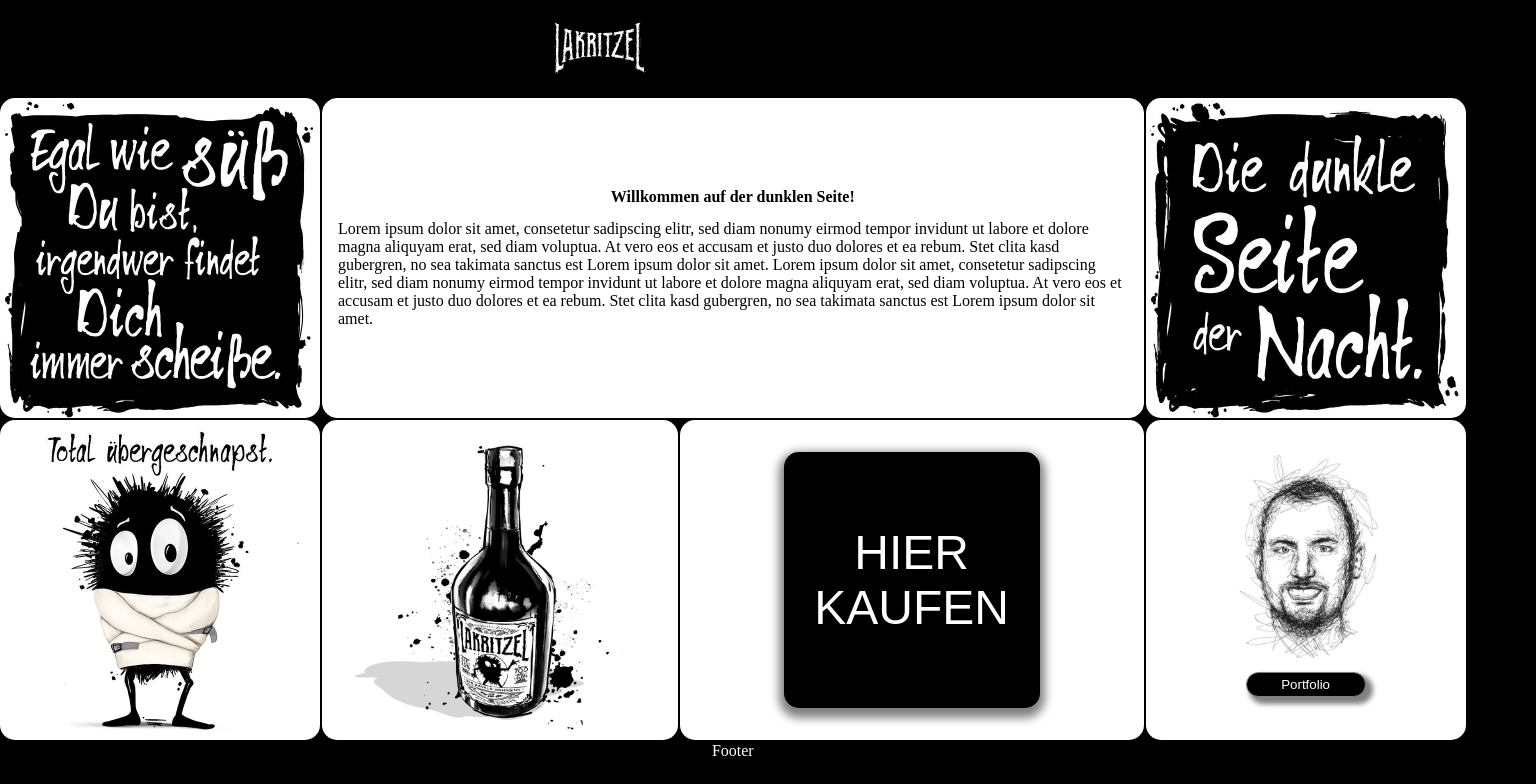
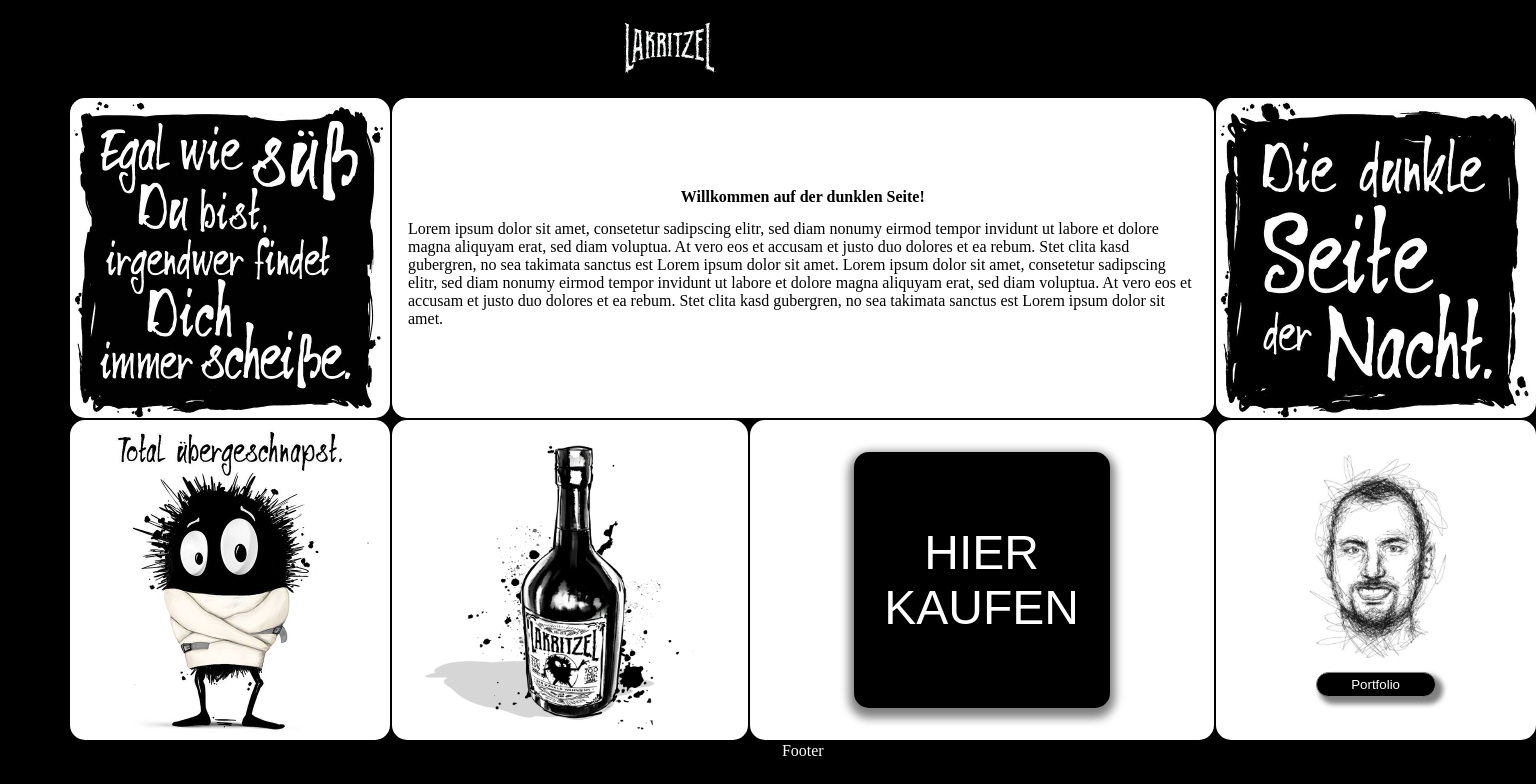
Before and after one commit to falkkreimeier/lakritzel-homepage, a React (Create React App) app: page / in a window 1280 px wide. Shown: the top 784 px of the page, 1536 px wide, since content can reach past the window. Built offline with nearby package versions, Linux system fonts and the light colour scheme; a web font is replaced by a local one.

Commit message:
Give Header and Footer a new Position

```diff
--- a/src/components/App.js
+++ b/src/components/App.js
@@ -28,17 +28,16 @@ import { useState } from "react";
 function App() {
   const [showShop, setShowShop] = useState(false);
   const handleShowShopButtonClick = () => {
-    alert("clicked Button");
     setShowShop(!showShop);
   };
   console.log(handleShowShopButtonClick);
   return (
     <div>
-      <HeaderHome />
       <Switch>
         <Route exact path="/">
           <FlipCard showShop={showShop}>
             <FlipCardFront>
+              <HeaderHome />
               <Lakritzel />
               <Reception />
               <Lakritzel2 />
@@ -50,14 +49,15 @@ function App() {
             </FlipCardFront>
 
             <FlipCardBack>
+              <HeaderHome />
               <Lakritzel2 />
-              <Footer />
+              <FooterHome />
             </FlipCardBack>
           </FlipCard>
         </Route>
 
         <Route exact path="/Portfolio">
-          <Container>
+          <Wrapper>
             <Header />
             <Profile />
             <Welcome />
@@ -72,14 +72,14 @@ function App() {
             <Blog2 />
             <Blog3 />
             <Footer />
-          </Container>
+          </Wrapper>
         </Route>
       </Switch>
     </div>
   );
 }
 
-const Container = styled.section`
+const Wrapper = styled.section`
   display: grid;
   margin: 0px 20px auto;
   max-width: 100vh;
@@ -134,6 +134,8 @@ export const Linkto = styled(Link)`
 `;
 
 const FlipCard = styled.section`
+  width: 1200px;
+  margin: 0px 70px 0px 70px;
   perspective: 1000px;
   padding: 0px;
   transition: transform 1s;
@@ -152,7 +154,6 @@ const FlipCardFront = styled.section`
   backface-visibility: hidden;
   position: absolute;
   border-radius: 25px;
-  max-width: 1200px;
   display: grid;
   grid-template-areas:
     "header header header header"
@@ -172,7 +173,6 @@ const FlipCardFront = styled.section`
       "quote2"
       "portfolioLink"
       "footer";
-    /* margin: 0 auto; */
   }
 `;
 
@@ -192,7 +192,6 @@ const FlipCardBack = styled.section`
     grid-gap: 6px;
     justify-content: center;
     align-items: center;
-    margin: 0 auto;
     grid-template-areas:
       "header"
       "lakritzel2"
```
